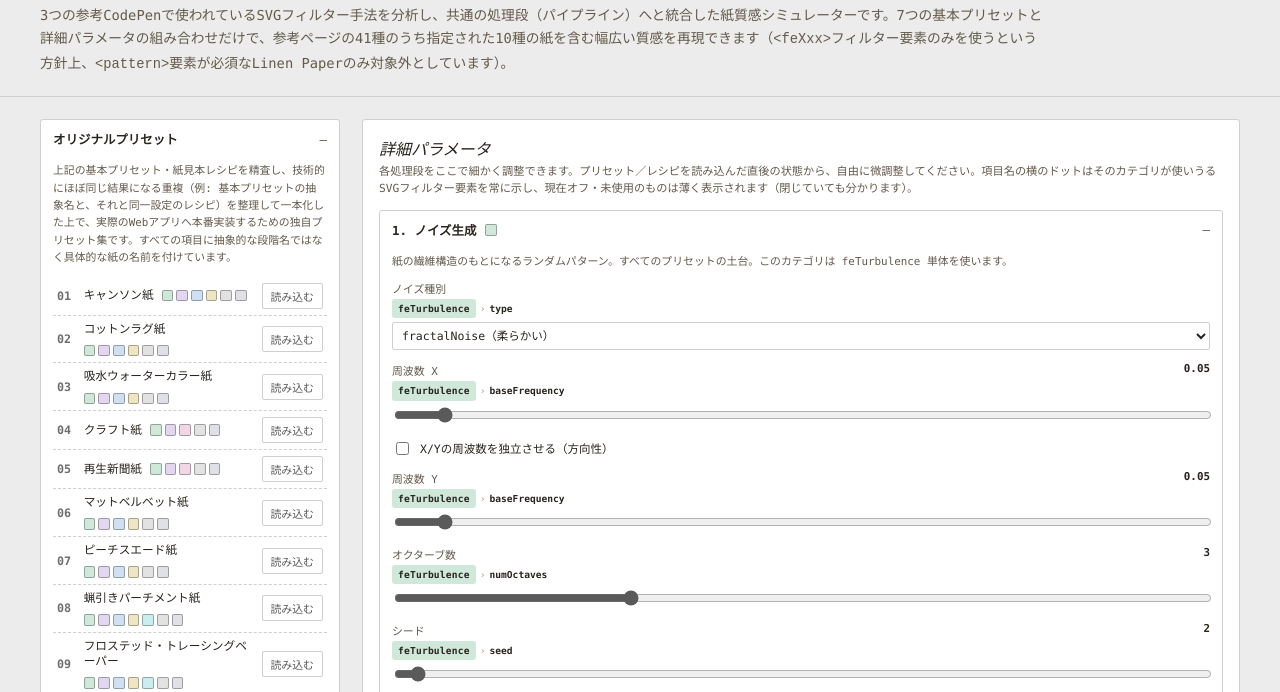
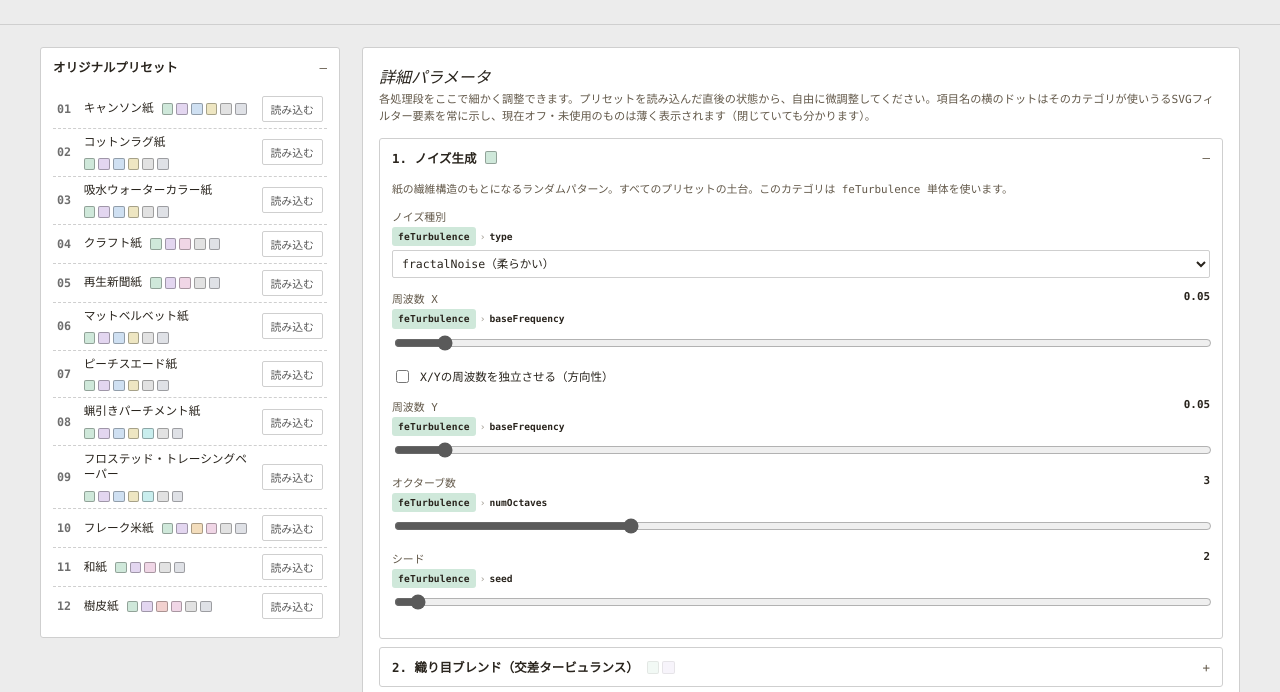
Before and after one commit to tksh/paper-grain-lab, a plain HTML site: page src/index.html in a window 1280 px wide. Shown: the part 80-772 px from the top of the page. Drawn offline with Linux system fonts and the light colour scheme.

Commit message:
refactor: simplify UI by removing redundant descriptions
Remove unnecessary descriptive text elements to streamline the interface:
- Remove description under main title
- Remove description under Original Presets section
- Remove preset tag from preview display
- Clean up unused CSS and JavaScript references
- Update parameter description text to remove recipe references

```diff
--- a/src/css/styles.css
+++ b/src/css/styles.css
@@ -212,10 +212,6 @@ details.section .desc{ font-size: .68rem; color: var(--ink-soft); line-height:1.
 .swatch-wrap svg{ display:block; width:100%; height:100%; }
 .preview-meta{ flex:1; min-width: 220px; font-size:.78rem; line-height:1.9; }
 .preview-meta h3{ font-family: var(--serif); font-style: italic; font-weight:400; font-size: 1.15rem; margin: 2px 0 8px; }
-.preview-meta .tag{
-  display:inline-block; font-size:.65rem; padding:2px 7px; border:1px solid var(--accent);
-  color: var(--accent); border-radius: 10px; margin-right:6px;
-}
 
 .code-card{ background: #1f1f1f; border-radius:3px; overflow:hidden; }
 .code-head{
--- a/src/index.html
+++ b/src/index.html
@@ -12,7 +12,6 @@
   <div class="head-row">
     <div class="head-text">
       <h1>Paper Grain Lab</h1>
-      <p id="pageIntro" data-i18n="pageIntro" data-i18n-html="1"></p>
     </div>
     <div class="lang-switch" role="group" aria-label="Language / 言語">
       <button type="button" class="lang-btn" data-lang="ja">
@@ -42,7 +41,6 @@
     <details class="section" open>
       <summary><span class="sec-title-row"><span data-i18n="originalsTitle"></span></span></summary>
       <div class="body">
-        <p class="desc" data-i18n="originalsDesc"></p>
         <div id="originalList"></div>
       </div>
     </details>
@@ -58,7 +56,6 @@
       <div class="preview-top">
         <div class="swatch-wrap" id="swatchWrap"></div>
         <div class="preview-meta">
-          <span class="tag" id="metaTag">preset</span>
           <h3 id="metaName"></h3>
           <div id="metaBody"></div>
         </div>
--- a/src/js/app.js
+++ b/src/js/app.js
@@ -44,26 +44,17 @@
       ja: "Paper Grain Lab — SVGフィルターによる紙質感シミュレーター",
       en: "Paper Grain Lab — An SVG-Filter Paper Texture Simulator"
     },
-    pageIntro: {
-      ja: `3つの参考CodePenで使われているSVGフィルター手法を分析し、共通の処理段（パイプライン）へと統合した紙質感シミュレーターです。7つの基本プリセットと詳細パラメータの組み合わせだけで、参考ページの41種のうち指定された10種の紙を含む幅広い質感を再現できます（<code>&lt;feXxx&gt;</code>フィルター要素のみを使うという方針上、<code>&lt;pattern&gt;</code>要素が必須なLinen Paperのみ対象外としています）。`,
-      en: `A paper-texture simulator built by analyzing the SVG filter techniques used across three reference CodePens and unifying them into one shared pipeline. Seven basic presets, combined with detailed parameters, can reproduce a wide range of textures — including 10 of the 41 named papers from the reference page (Linen Paper is the sole exception, excluded because reproducing it faithfully requires an SVG <code>&lt;pattern&gt;</code> element, which conflicts with this project's hard rule of using only <code>&lt;feXxx&gt;</code> filter elements).`
-    },
     originalsTitle: { ja:"オリジナルプリセット", en:"Original Presets" },
-    originalsDesc: {
-      ja:"上記の基本プリセット・紙見本レシピを精査し、技術的にほぼ同じ結果になる重複（例: 基本プリセットの抽象名と、それと同一設定のレシピ）を整理して一本化した上で、実際のWebアプリへ本番実装するための独自プリセット集です。すべての項目に抽象的な段階名ではなく具体的な紙の名前を付けています。",
-      en:`A curated set for actual production use in your own web app, built by reviewing the basic presets and sample recipes above and merging near-duplicates that are technically almost identical (e.g. an abstractly-named basic preset and a recipe that produces the exact same result). Every entry here is named after a concrete paper — never an abstract stage name.`
-    },
     paramsTitle: { ja:"詳細パラメータ", en:"Detailed Parameters" },
     paramsDesc: {
-      ja:"各処理段をここで細かく調整できます。プリセット／レシピを読み込んだ直後の状態から、自由に微調整してください。項目名の横のドットはそのカテゴリが使いうるSVGフィルター要素を常に示し、現在オフ・未使用のものは薄く表示されます（閉じていても分かります）。",
-      en:`Fine-tune every processing stage here. Start from whatever a preset or recipe just loaded, then adjust freely. The dots next to each category name always show which SVG filter elements that category can use — the ones currently off or unused are dimmed — so you can tell at a glance even while the section is collapsed.`
+      ja:"各処理段をここで細かく調整できます。プリセットを読み込んだ直後の状態から、自由に微調整してください。項目名の横のドットはそのカテゴリが使いうるSVGフィルター要素を常に示し、現在オフ・未使用のものは薄く表示されます（閉じていても分かります）。",
+      en:`Fine-tune every processing stage here. Start from whatever a preset just loaded, then adjust freely. The dots next to each category name always show which SVG filter elements that category can use — the ones currently off or unused are dimmed — so you can tell at a glance even while the section is collapsed.`
     },
     codeHeadLabel: { ja:"SVGソースコード（実際に描画されている内容そのもの）", en:"SVG Source Code (exactly what's rendered above)" },
     copyBtn: { ja:"コピー", en:"Copy" },
     copySuccess: { ja:"コピーしました", en:"Copied" },
     copyFail: { ja:"コピーできませんでした", en:"Copy failed" },
     loadBtn: { ja:"読み込む", en:"Load" },
-    tagOriginal: { ja:"オリジナルプリセット", en:"Original preset" },
     metaBodyOriginal: {
       ja:"この状態から「詳細パラメータ」で自由に調整できます。",
       en:`From this starting point, adjust anything freely under "Detailed Parameters."`
@@ -664,7 +655,6 @@
 
   /* ---------- original list ---------- */
   const originalList = document.getElementById("originalList");
-  const metaTag = document.getElementById("metaTag");
   const metaName = document.getElementById("metaName");
   const metaBody = document.getElementById("metaBody");
 
@@ -672,7 +662,6 @@
 
   function refreshMetaPanel(){
     const sel = currentSelection;
-    metaTag.textContent = T(UI.tagOriginal);
     metaName.textContent = T(sel.item.label);
     metaBody.textContent = T(UI.metaBodyOriginal);
   }
```
